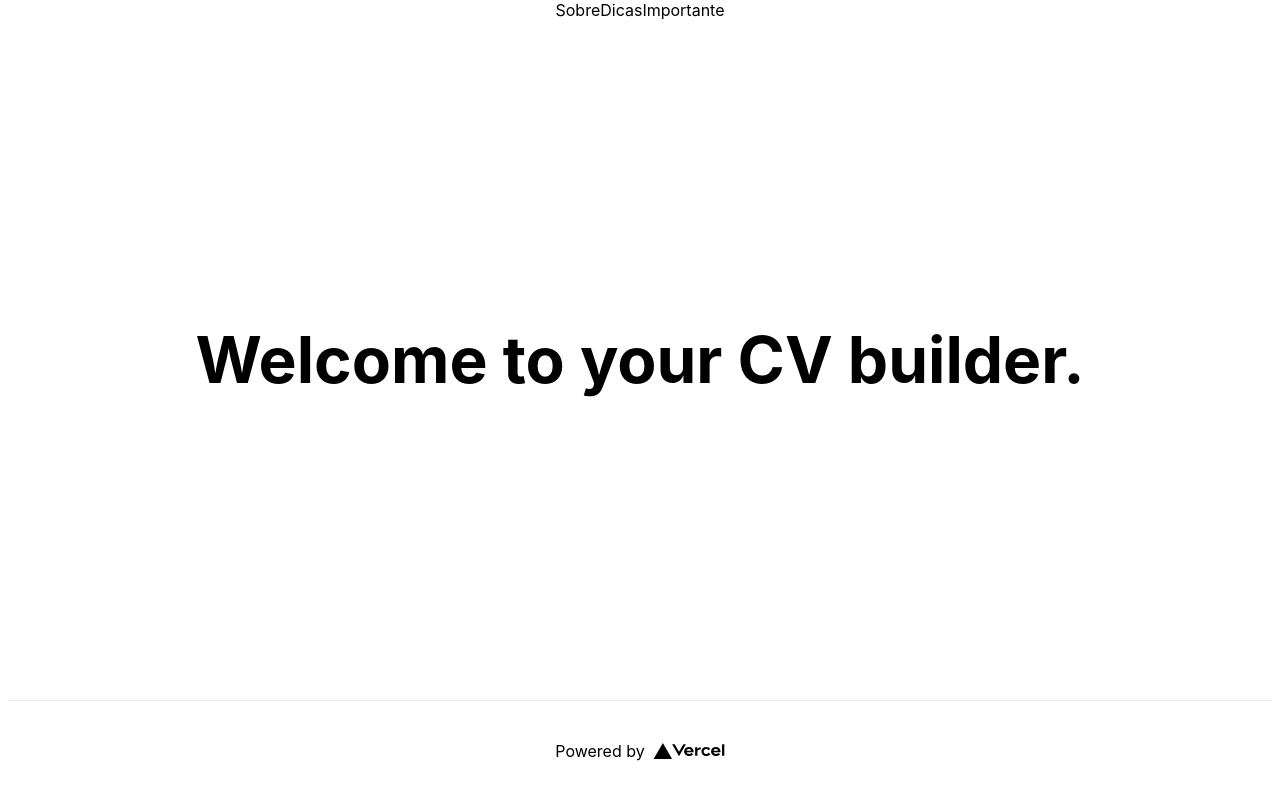
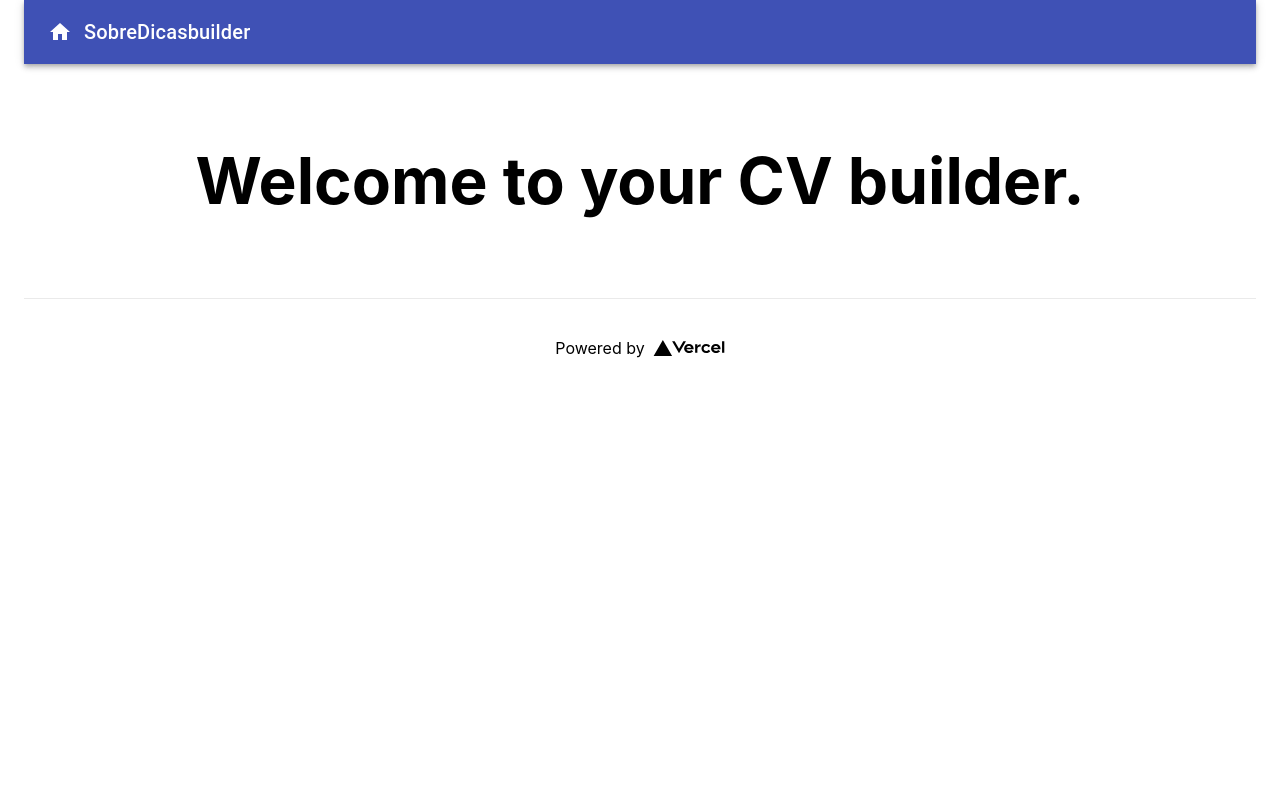
Before and after one commit to asreal089/cvbuilder, a Next.js app: page / in a window 1280 px wide. Built offline with nearby package versions, Linux system fonts and the light colour scheme.

Commit message:
ajustes de layout

```diff
--- a/package.json
+++ b/package.json
@@ -9,7 +9,10 @@
     "lint": "next lint"
   },
   "dependencies": {
+    "@emotion/react": "^11.5.0",
+    "@emotion/styled": "^11.3.0",
     "@material-ui/core": "^4.12.3",
+    "@mui/icons-material": "^5.0.5",
     "bootstrap": "^5.0.0-beta3",
     "next": "11.1.2",
     "react": "17.0.2",
--- a/pages/builder.tsx
+++ b/pages/builder.tsx
@@ -1,7 +1,7 @@
 import { NextPage } from "next";
 import DadosLinks from "./components/links"
 import React, { useState } from "react";
-import { Container, Button , FormGroup, FormControl, Input, InputLabel} from '@material-ui/core';
+import { Container, Button , FormGroup, FormControl, Input, InputLabel, Divider} from '@material-ui/core';
 
 
 const Builder:NextPage = () => {
@@ -47,7 +47,9 @@ const Builder:NextPage = () => {
                 {dadosLinkList}
                 <br />
 
-                <Button onClick={pushLinks}>Register</Button>
+                <Divider />
+
+                <Button variant="contained" color="primary" onClick={pushLinks}>Register</Button>
             </FormGroup>
         </Container>
     )
--- a/pages/index.tsx
+++ b/pages/index.tsx
@@ -3,26 +3,48 @@ import Head from 'next/head'
 import Image from 'next/image'
 import styles from '../styles/Home.module.css'
 import Link from 'next/link'
+import HomeIcon from '@mui/icons-material/Home';
+import { AppBar, Toolbar, IconButton, Typography, Button, Container } from '@material-ui/core'
 
 const Home: NextPage = () => {
   return (
-    <div className={styles.container}>
+    <div>
       <Head>
         <title>CV BUILDER</title>
         <meta name="description" content="Generated by create next app" />
         <link rel="icon" href="/favicon.ico" />
       </Head>
-        <nav className="navbar navbar-expand-lg">
-          <Link href="/sobre">
-            <a>Sobre</a>
+
+    <Container>
+
+      <AppBar position="static">
+        <Toolbar>
+          <IconButton edge="start" color="inherit" aria-label="menu">
+          <Link href='/'>
+            <HomeIcon />
           </Link>
-          <Link href="/dicas">
-            <a>Dicas</a>
-          </Link>
-          <Link href="/importante">
-            <a>Importante</a>
-          </Link>
-        </nav>
+          </IconButton>
+          <Typography variant="h6" >
+            <Link href='/sobre'>
+              Sobre
+            </Link>
+          </Typography>
+
+          <Typography variant="h6" >
+            <Link href='/dicas'>
+              Dicas
+            </Link>
+          </Typography>
+
+
+          <Typography variant="h6" >
+            <Link href='/builder'>
+              builder
+            </Link>
+          </Typography>
+
+        </Toolbar>
+      </AppBar>
 
       <main className={styles.main}>
 
@@ -38,13 +60,14 @@ const Home: NextPage = () => {
           href="https://vercel.com?utm_source=create-next-app&utm_medium=default-template&utm_campaign=create-next-app"
           target="_blank"
           rel="noopener noreferrer"
-        >
+          >
           Powered by{' '}
           <span className={styles.logo}>
             <Image src="/vercel.svg" alt="Vercel Logo" width={72} height={16} />
           </span>
         </a>
       </footer>
+    </Container>
     </div>
   )
 }
--- a/styles/globals.css
+++ b/styles/globals.css
@@ -18,3 +18,9 @@ a {
 .center{
   text-align: center;
 }
+
+.right{
+  align-items: right;
+  float: left;
+
+}
```
Also changed, not shown: 2 other files (tests, documents, lock files or other folders).
